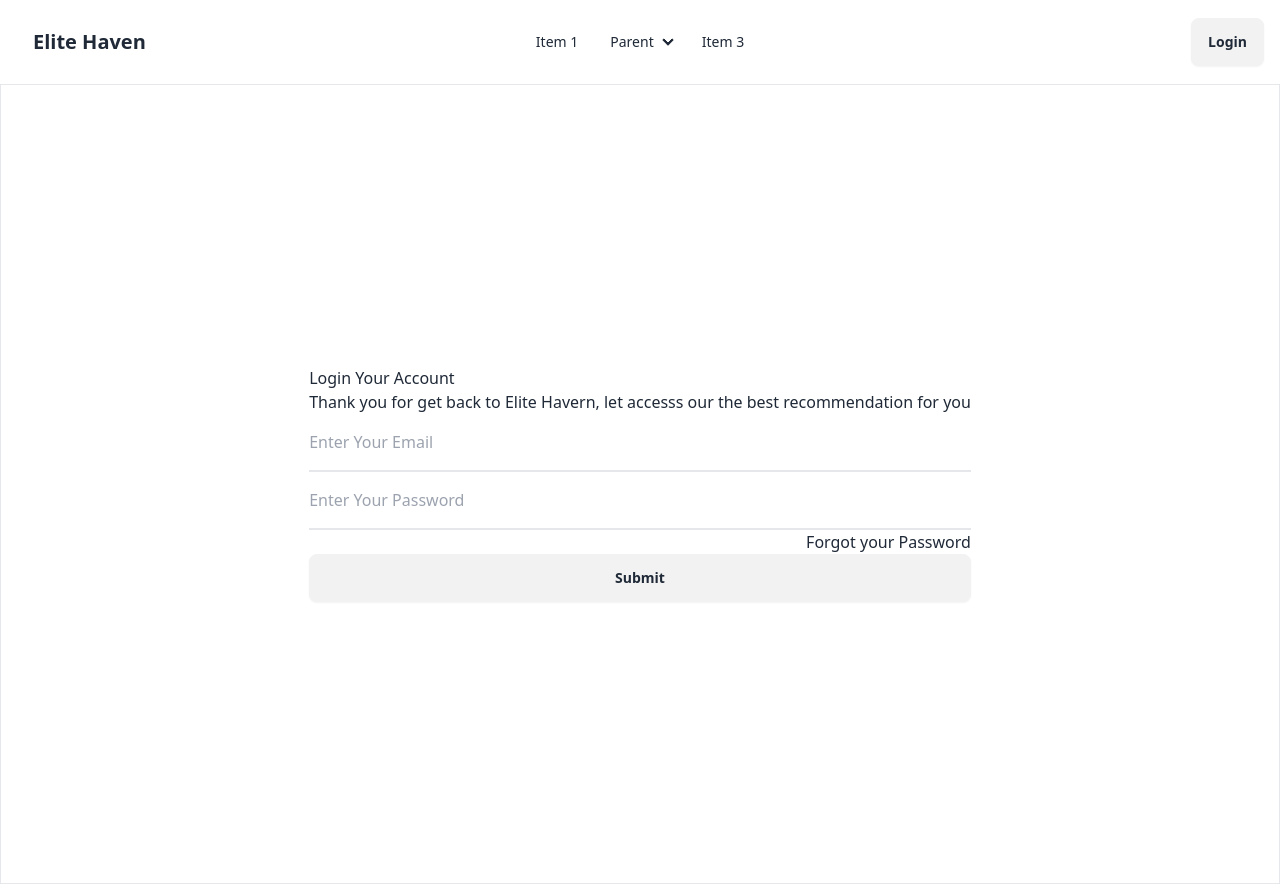
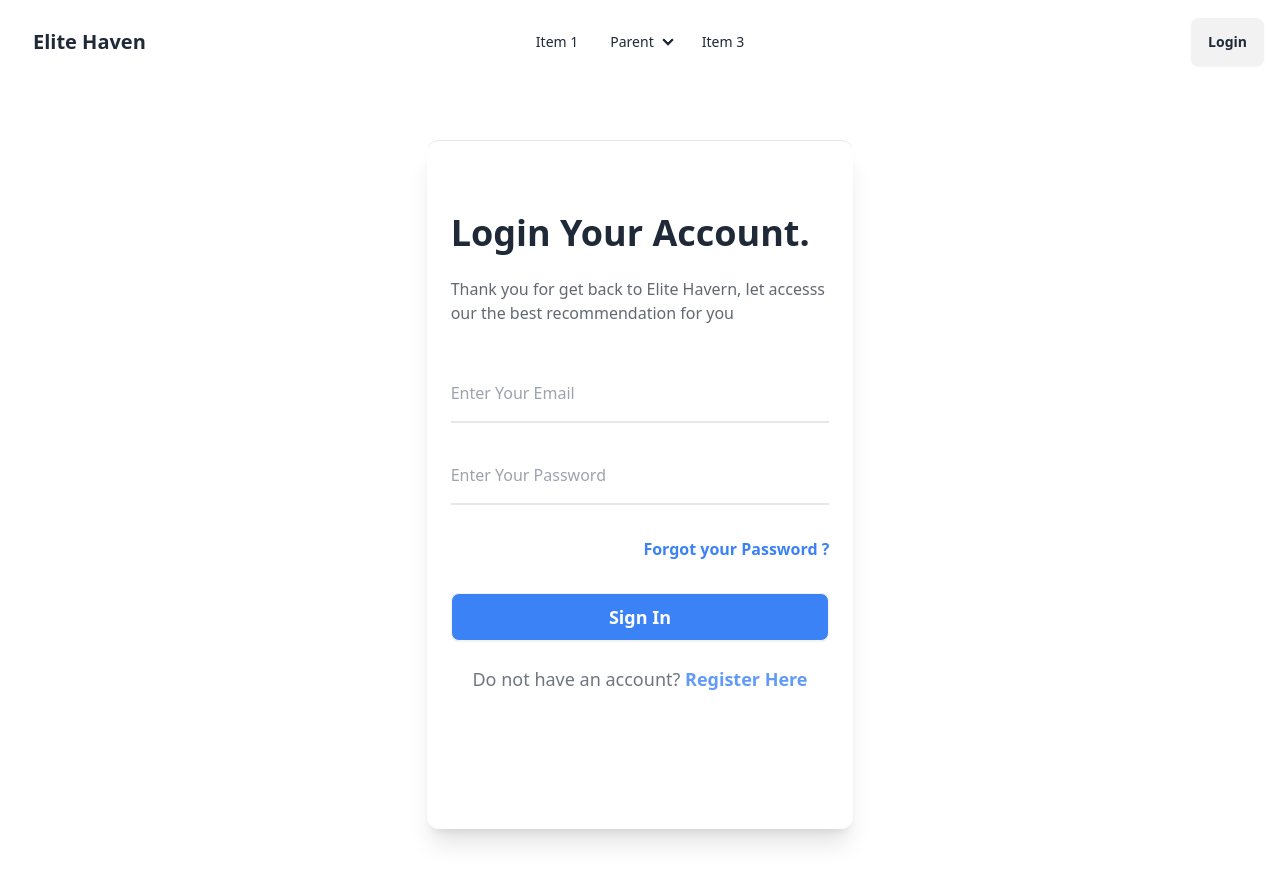
Before and after one commit to sojibislam9878/Elite_Haven_a9, a React (Vite) app: page /login in a window 1280 px wide. Built offline with nearby package versions, Linux system fonts and the light colour scheme.

Commit message:
login section complete

```diff
--- a/src/Pages/Login.jsx
+++ b/src/Pages/Login.jsx
@@ -8,21 +8,22 @@ const Login = () => {
 
       const onSubmit = (data) => console.log(data)
   return (
-    <div className="flex justify-center items-center h-screen border">
-      <div>
-        <form onSubmit={handleSubmit(onSubmit)}>
-          <h1>Login Your Account</h1>
-          <p>
+    <div className="flex justify-center items-center h-screen">
+      <div className=" rounded-xl p-6 w-2/3 lg:w-1/3 mx-auto shadow-xl border-t">
+        <form onSubmit={handleSubmit(onSubmit)} >
+          <h1 className="text-4xl font-bold mt-12">Login Your Account.</h1>
+          <p className="font-medium mt-6 opacity-70">
             Thank you for get back to Elite Havern, let accesss our the best
             recommendation for you
           </p>
-          <input placeholder="Enter Your Email" {...register("email", { required: true } )} className="w-full border-b-2 py-4  outline-none"/>
+          <input placeholder="Enter Your Email" {...register("email", { required: true } )} className="w-full border-b-2 py-4  outline-none mt-10"/>
           {errors.email && <span className="text-red-600">Enter Email</span>}
-          <input placeholder="Enter Your Password" {...register("password", { required: true })} className="w-full border-b-2 py-4 outline-none"/>
+          <input placeholder="Enter Your Password" {...register("password", { required: true })} className="w-full border-b-2 py-4 outline-none mt-6"/>
           {errors.password && <span className="text-red-600">Enter Password</span>}
-          <p className="flex justify-end">Forgot your Password</p>
-          <input type="submit" className="btn w-full" />
+          <p className="flex justify-end text-blue-500 font-bold my-8">Forgot your Password ?</p>
+          <input type="submit" value="Sign In" className="btn w-full bg-blue-500 text-white text-lg" />
         </form>
+        <p className="text-center mt-6 mb-28 font-medium opacity-80 text-lg"><span className="opacity-80">Do not have an account?</span> <span className="text-blue-500 font-bold">Register Here</span></p>
       </div>
     </div>
   );
```
Also changed, not shown: firebase.json (added), 1 other file (tests, documents, lock files or other folders).
